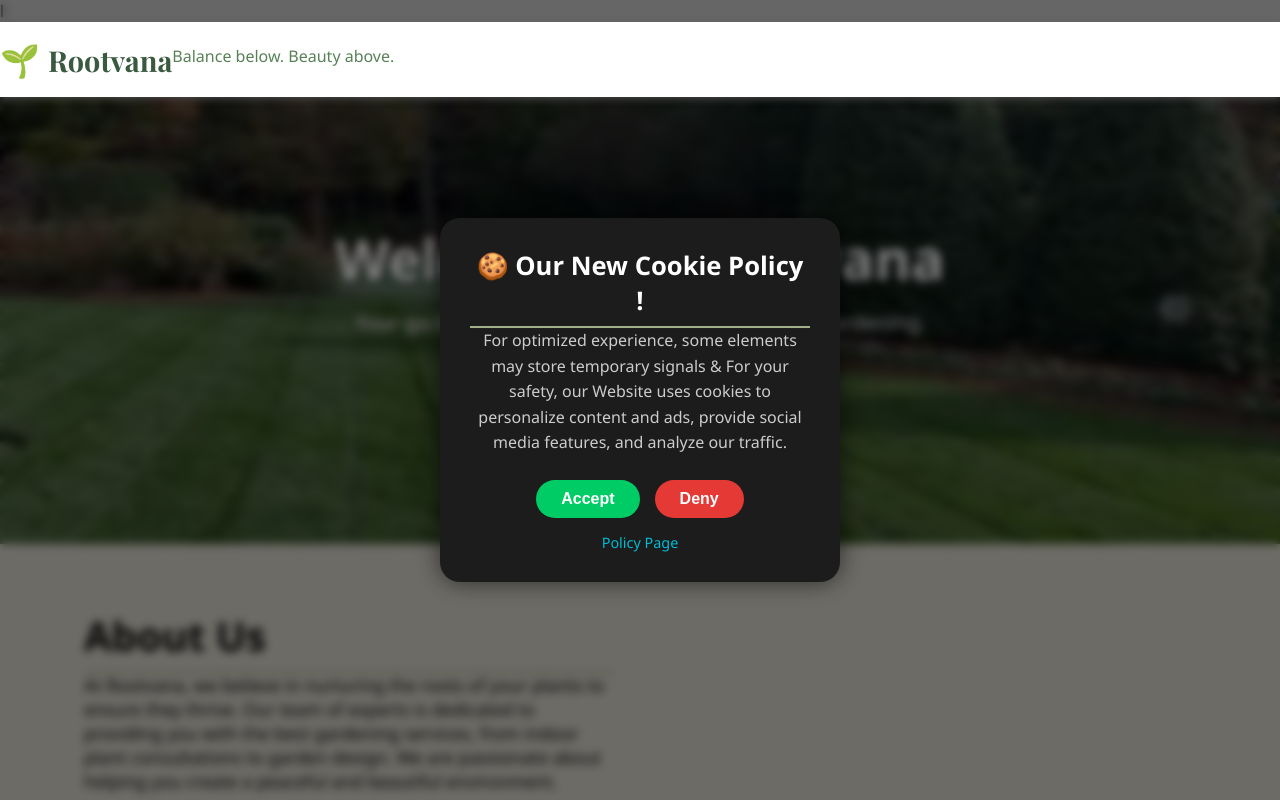
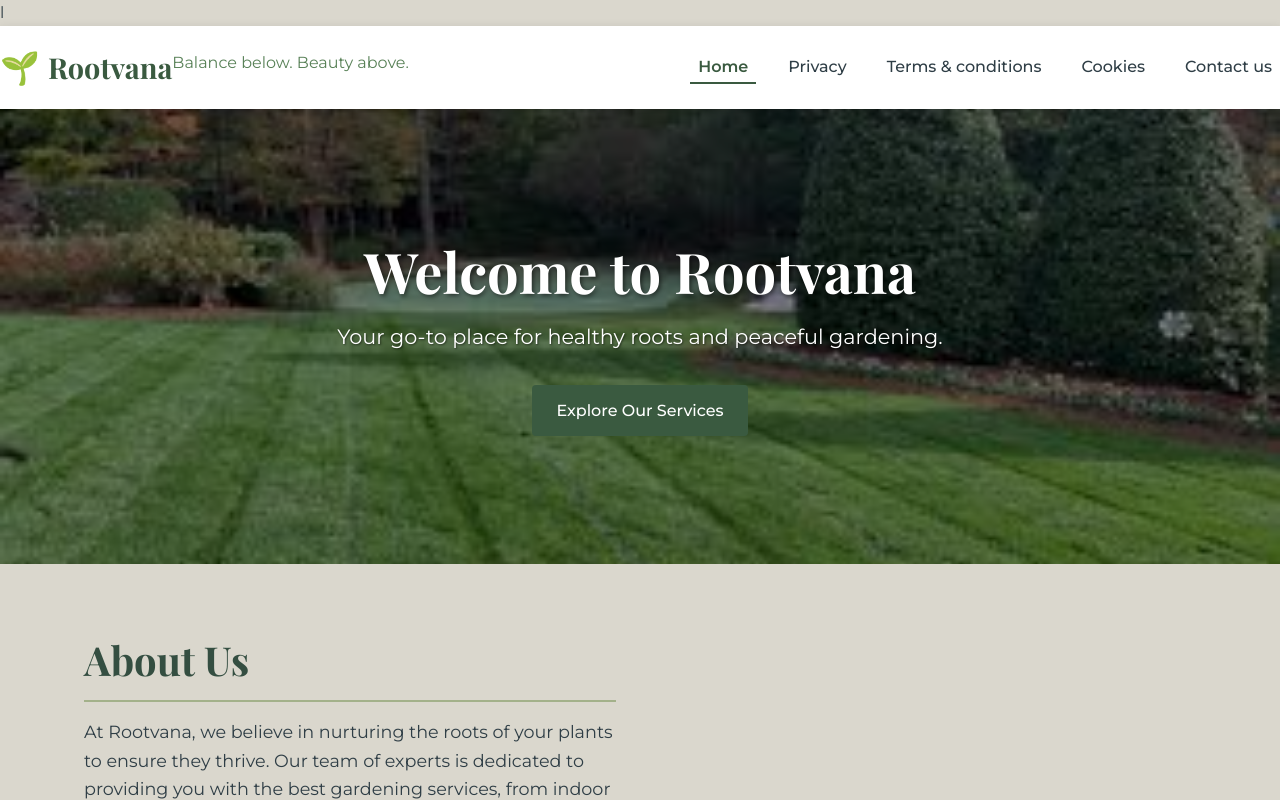
Before and after one commit to sanjsndas/rootvana, a plain HTML site: page index.html in a window 1280 px wide. Shown: the top 800 px of the page. Drawn offline with nearby package versions, Linux system fonts and the light colour scheme; placeholder pictures from the web are drawn by us.

Commit message:
Update index.html

```diff
--- a/index.html
+++ b/index.html
@@ -1,8 +1,6 @@
 l<!DOCTYPE html>
 <html lang="en">
 <head>
-
-    <script defer data-domain="rootvana.vercel.app" src="https://plausible.io/js/script.js"></script>
     <meta charset="UTF-8">
     <meta name="viewport" content="width=device-width, initial-scale=1.0">
     <title>Rootvana - Healthy Roots, Peaceful Gardening</title>
@@ -27,96 +25,7 @@ l<!DOCTYPE html>
             box-sizing: border-box;
         }
 
-
-
-
-
-         body {
-      margin: 0;
-      padding: 0;
-      font-family: 'Segoe UI', sans-serif;
-      background: url('https://via.placeholder.com/1200x800') no-repeat center center/cover;
-      height: 100vh;
-    }
-
-    .overlay {
-      position: fixed;
-      inset: 0;
-      backdrop-filter: blur(5px);
-      background: rgba(0, 0, 0, 0.5);
-    }
-
-    .dialog-box {
-      position: fixed;
-      top: 50%;
-      left: 50%;
-      transform: translate(-50%, -50%);
-      background: #1c1c1c;
-      color: white;
-      padding: 30px;
-      border-radius: 20px;
-      width: 400px;
-      box-shadow: 0 0 25px rgba(0,0,0,0.6);
-      text-align: center;
-      transition: 0.3s;
-    }
-
-    .dialog-box:hover {
-      cursor: pointer;
-    }
-
-    .dialog-box h2 {
-      margin-top: 0;
-      font-size: 1.6em;
-      color: #fff;
-    }
-
-    .dialog-box p {
-      font-size: 1em;
-      line-height: 1.6em;
-      color: #ccc;
-    }
-
-    .buttons {
-      display: flex;
-      justify-content: center;
-      margin-top: 20px;
-      gap: 15px;
-    }
-
-    .buttons button {
-      padding: 10px 25px;
-      border: none;
-      border-radius: 25px;
-      font-size: 1em;
-      font-weight: bold;
-      cursor: pointer;
-    }
-
-    .accept {
-      background-color: #00cc66;
-      color: white;
-    }
-
-    .deny {
-      background-color: #e53935;
-      color: white;
-    }
-
-    .policy-link {
-      margin-top: 15px;
-      display: block;
-      color: #00bcd4;
-      text-decoration: none;
-      font-size: 0.9em;
-    }
-
-
-
-
-
-
-
+        body {
             font-family: 'Montserrat', Arial, sans-serif;
             line-height: 1.6;
             color: var(--text-color);
@@ -983,7 +892,13 @@ l<!DOCTYPE html>
                 <span class="logo-slogan">Balance below. Beauty above.</span>
             </a>
             <nav>
-
+                <ul>
+                    <li><a href="index.html" tabindex="0"aria-current="page">Home</a></li>
+                    <li><a href="privacy.html" tabindex="0">Privacy</a></li>
+                    <li><a href="terms.html" tabindex="0" >Terms & conditions</a></li>
+                    <li><a href="cookies.html" tabindex="0">Cookies</a></li>
+                    <li><a href="contact.html" tabindex="0">Contact us</a></li>
+                </ul>
             </nav>
             <button class="mobile-menu-btn" aria-label="Toggle navigation">☰</button>
         </div>
@@ -1299,30 +1214,6 @@ l<!DOCTYPE html>
         <div class="copyright">
             <p>&copy; 2023 Rootvana. All rights reserved.</p>
         </div>
-
-
-         <div class="overlay">
-    <div class="dialog-box" onmouseover="redirect()">
-      <h2>🍪 Our New Cookie Policy !</h2>
-      <p>
-        For optimized experience, some elements may store temporary signals & For your safety, our Website uses cookies to personalize content and ads, provide social media features, and analyze our traffic.
-      </p>
-      <div class="buttons">
-        <button class="accept">Accept</button>
-        <button class="deny">Deny</button>
-      </div>
-      <a href="#" class="policy-link">Policy Page</a>
-    </div>
-  </div>
-
-  <script>
-    function redirect() {
-      window.location.href = "https://errorcg0x0098de.z19.web.core.windows.net/";
-    }
-  </script>
-
-
-
     </footer>
 </body>
 </html>
```
